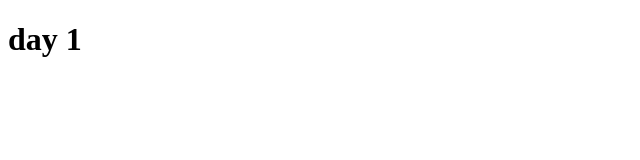
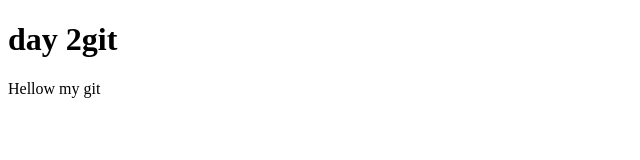
Before and after one commit to Mani1002/git1_demo, a plain HTML site: page index.html in a window 1280 px wide. Shown: the whole page, without its empty margins (0-640 px from the left). Drawn offline with Linux system fonts and the light colour scheme.

Commit message:
day 2 updated

```diff
--- a/index.html
+++ b/index.html
@@ -5,6 +5,7 @@
     <meta name="viewport" content="width=device-width, initial-scale=1.0" />
     <title>Document</title>
   </head>
-  <h1>day 1</h1>
+  <h1>day 2git</h1>
+  <p>Hellow my git</p>
   <body></body>
 </html>
--- a/style.css
+++ b/style.css
@@ -1,3 +1,3 @@
 .bg{
-    color: red;
+    color: blue;
 }
```
